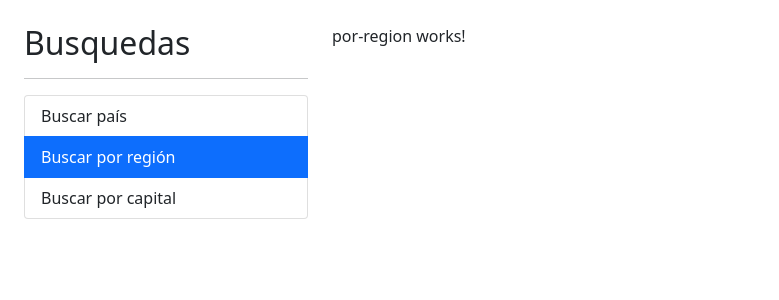
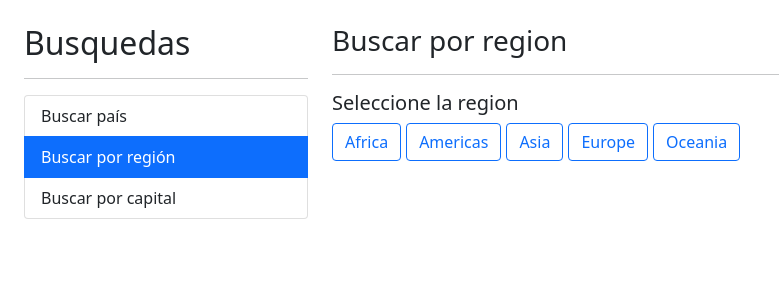
Before and after one commit to UEHG260899/paises-app, an Angular app: page /region in a window 1280 px wide. Shown: the top 300 px of the page, without its empty margins (0-779 px from the left). Built offline with nearby package versions, Linux system fonts and the light colour scheme.

Commit message:
Se finalizo el modulo de busqueda por region

```diff
--- a/src/app/pais/pages/por-region/por-region.component.html
+++ b/src/app/pais/pages/por-region/por-region.component.html
@@ -1 +1,18 @@
-<p>por-region works!</p>
+<h3>Buscar por region <small>{{ regionActiva | titlecase }}</small></h3>
+
+<hr>
+<h5>Seleccione la region</h5>
+
+<div class="row">
+    <div class="col">
+        <!--[class.btn-primary]="region === regionActiva"-->
+        <!--[ngClass]="{'btn-primary': regionActiva === region, 'btn-outline-primary': regionActiva !== region}"-->
+        <button *ngFor="let region of regiones" [class]="getClaseCss(region)" (click)="activarRegion( region )" > {{ region | titlecase }} </button>
+    </div>
+</div>
+
+<div *ngIf="paises.length > 0" class="row">
+    <div class="col">
+        <app-pais-tabla [paises]="paises"></app-pais-tabla>
+    </div>
+</div>
--- a/src/app/pais/pages/por-region/por-region.component.ts
+++ b/src/app/pais/pages/por-region/por-region.component.ts
@@ -1,16 +1,40 @@
-import { Component, OnInit } from '@angular/core';
+import { Component } from '@angular/core';
+import { Country } from '../../interfaces/pais.interface';
+
+import { PaisService } from '../../services/pais.service';
 
 @Component({
   selector: 'app-por-region',
   templateUrl: './por-region.component.html',
-  styles: [
-  ]
+  styles: [`
+
+    button {
+      margin-right: 5px;
+    }
+
+  `]
 })
-export class PorRegionComponent implements OnInit {
+export class PorRegionComponent {
 
-  constructor() { }
+  regiones: string[] = ['africa', 'americas', 'asia', 'europe', 'oceania'];
+  regionActiva: string = '';
+  paises: Country[] = [];
 
-  ngOnInit(): void {
+  constructor(private paisService: PaisService) { }
+
+
+  getClaseCss(region: string): string{
+    return (region === this.regionActiva) ? 'btn btn-primary' : 'btn btn-outline-primary';
   }
 
+  activarRegion(region: string){
+    if(region === this.regionActiva) return;
+
+    this.regionActiva = region;
+    this.paises = [];
+    this.paisService.buscarRegion(region)
+        .subscribe( (paises) => {
+          this.paises = paises;
+        });
+  }
 }
--- a/src/app/pais/pages/ver-pais/ver-pais.component.html
+++ b/src/app/pais/pages/ver-pais/ver-pais.component.html
@@ -35,4 +35,22 @@
             </div>
         </div>
     </div>
+
+    <div class="row">
+        <h3>Traduciones</h3>
+        <div class="row">
+            <div class="col">
+                <span class="badge bg-primary mr-1"> {{ pais.translations.de }} </span>
+                <span class="badge bg-primary mr-1"> {{ pais.translations.es }} </span>
+                <span class="badge bg-primary mr-1"> {{ pais.translations.fr }} </span>
+                <span class="badge bg-primary mr-1"> {{ pais.translations.ja }} </span>
+                <span class="badge bg-primary mr-1"> {{ pais.translations.it }} </span>
+                <span class="badge bg-primary mr-1"> {{ pais.translations.br }} </span>
+                <span class="badge bg-primary mr-1"> {{ pais.translations.pt }} </span>
+                <span class="badge bg-primary mr-1"> {{ pais.translations.nl }} </span>
+                <span class="badge bg-primary mr-1"> {{ pais.translations.hr }} </span>
+                <span class="badge bg-primary mr-1"> {{ pais.translations.fa }} </span>
+            </div>
+        </div>
+    </div>
 </ng-template>
--- a/src/app/pais/services/pais.service.ts
+++ b/src/app/pais/services/pais.service.ts
@@ -30,4 +30,9 @@
     const url = `${this._apiURL}/alpha/${id}`;
     return this.http.get<Country>(url);
   }
+
+  buscarRegion(region: string): Observable<Country[]>{
+    const url = `${this._apiURL}/region/${region}`;
+    return this.http.get<Country[]>(url);
+  }
 }
--- a/src/styles.css
+++ b/src/styles.css
@@ -6,9 +6,10 @@
 
 .contenedor{
     margin-left: 20%;
+    margin-top: 4.5%;
     border-radius: 3%;
     width: 600px;
-    height: 30.5vh;
+    height: auto;
     box-shadow: 0 20px 20px rgba(0, 0, 0, 0.2), 0px 0px 50px rgba(0, 0, 0, 0.2);
 }
 
@@ -23,3 +24,7 @@
 .fila {
     margin-top: 50px;
 }
+
+.mr-1 {
+    margin-right: 5px;
+}
```
